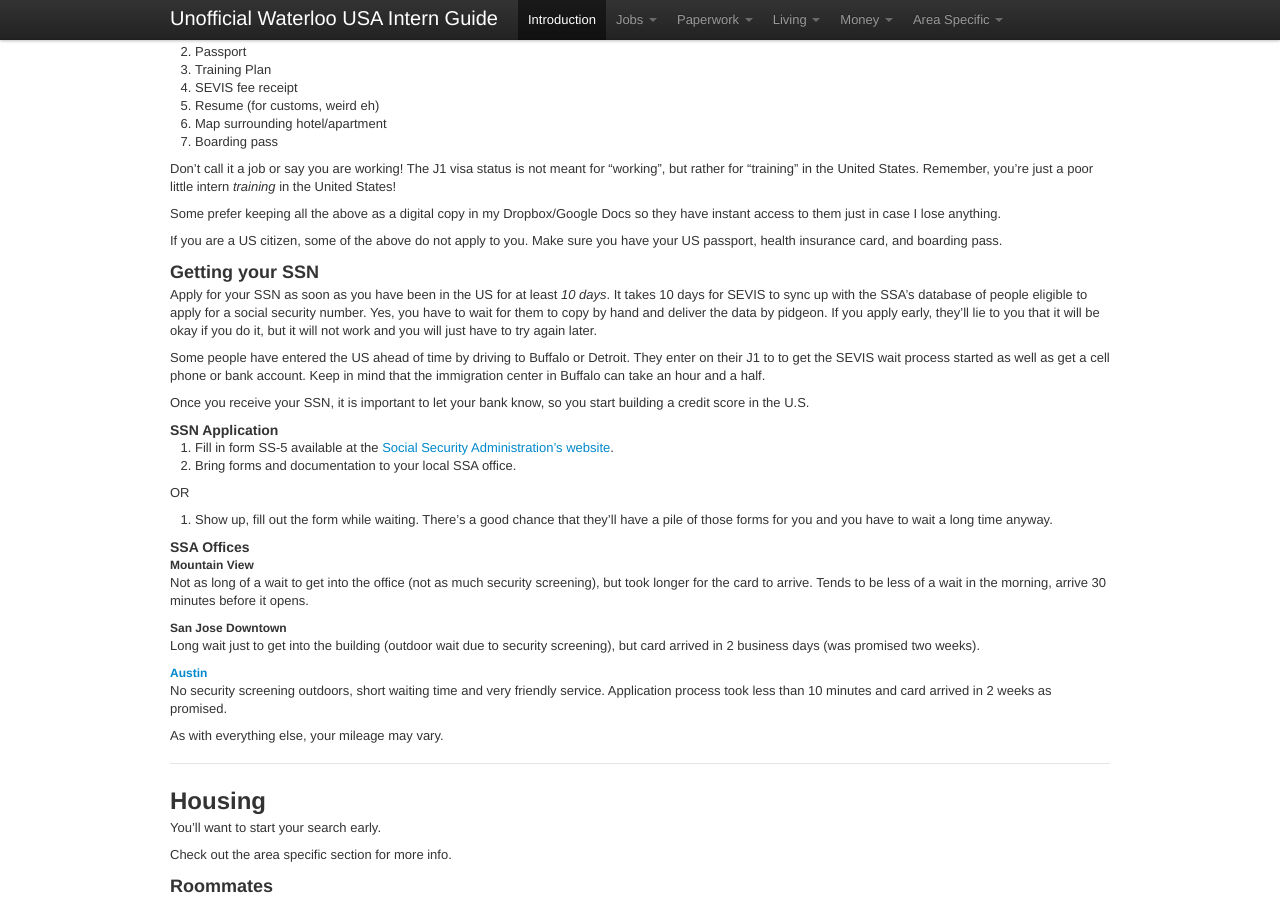
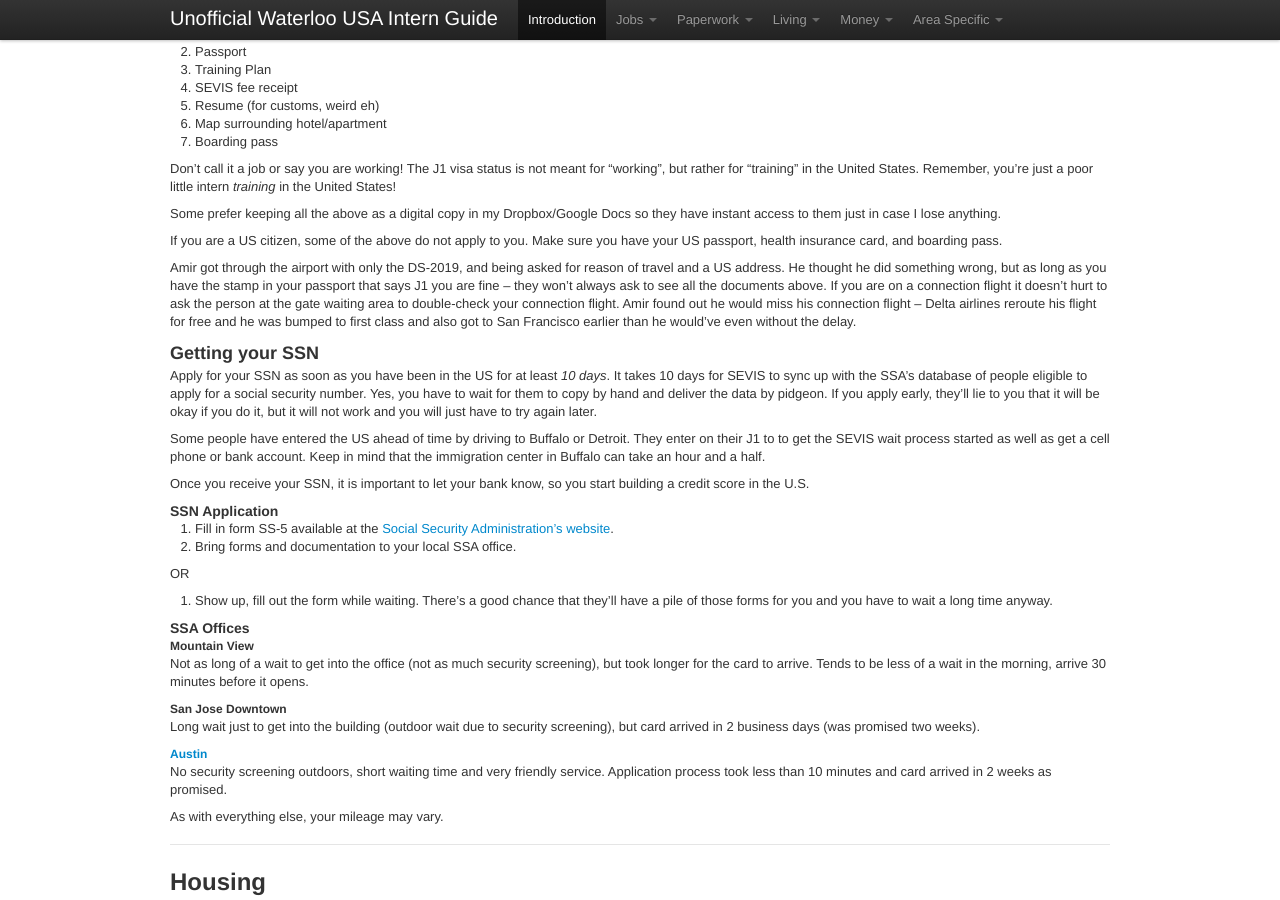
Before and after one commit to sholiday/Unofficial-Waterloo-USA-Intern-Guide, a Jekyll site: the page built from index.markdown, in a window 1280 px wide and 900 px high, scrolled down 1698 px. Built offline with Jekyll 4.4.1, drawn with Linux system fonts in a browser that asks for light colours; nearby versions of some CDN libraries; Markdown is read by kramdown in place of the engine named in the settings.

Commit message:
add flight experience and customs experience

```diff
--- a/index.markdown
+++ b/index.markdown
@@ -145,6 +145,12 @@ they have instant access to them just in case I lose anything.
 
 If you are a US citizen, some of the above do not apply to you.
 Make sure you have your US passport, health insurance card, and boarding pass.
+
+Amir got through the airport with only the DS-2019, and being asked for reason of travel and a US address.
+He thought he did something wrong, but as long as you have the stamp in your passport that says
+J1 you are fine -- they won't always ask to see all the documents above.
+If you are on a connection flight it doesn't hurt to ask the person at the gate
+waiting area to double-check your connection flight. Amir found out he would miss his connection flight -- Delta airlines reroute his flight for free and he was bumped to first class and also got to San Francisco earlier than he would've even without the delay.
 
 <section id="Paperwork-SSN" />
 ### Getting your SSN
```
